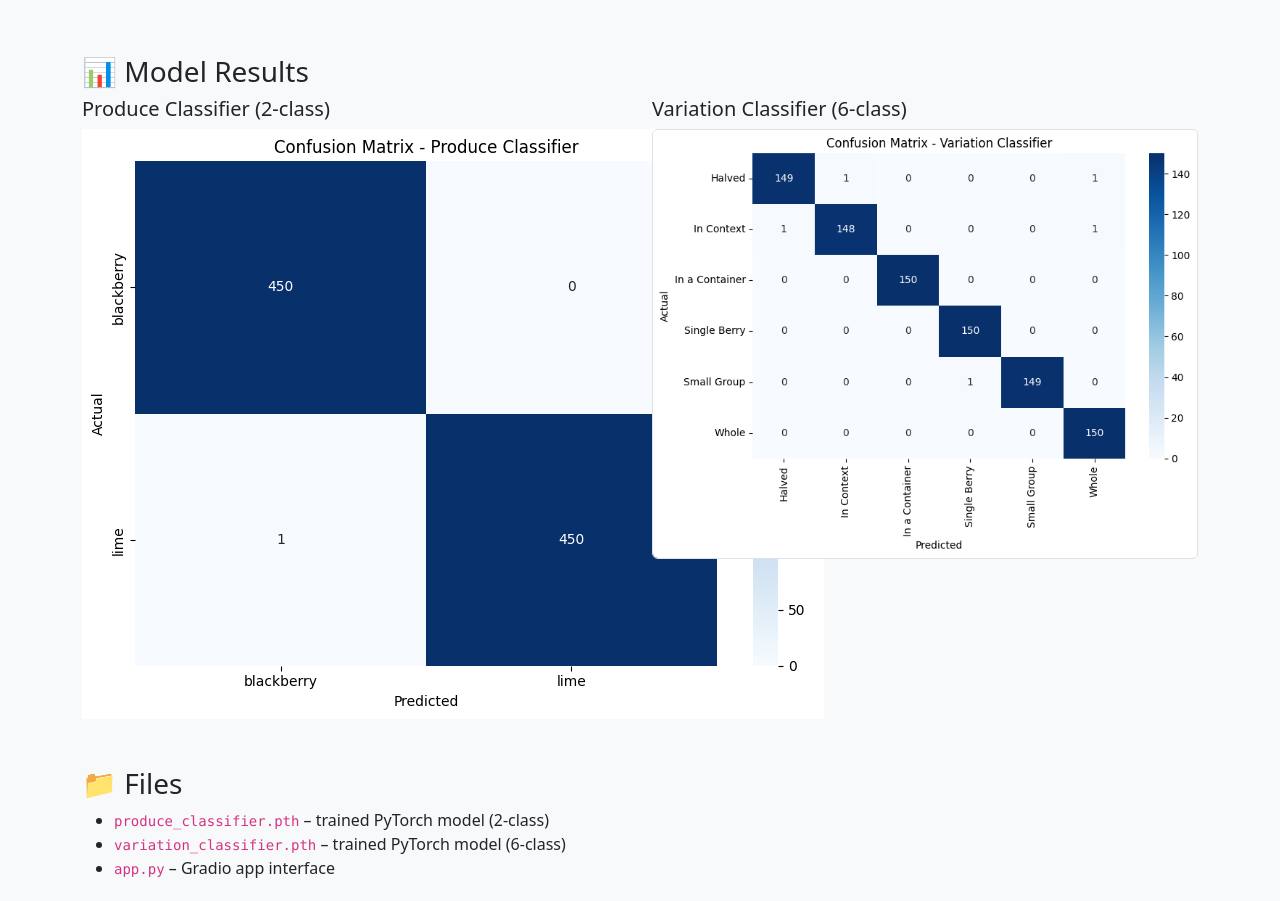
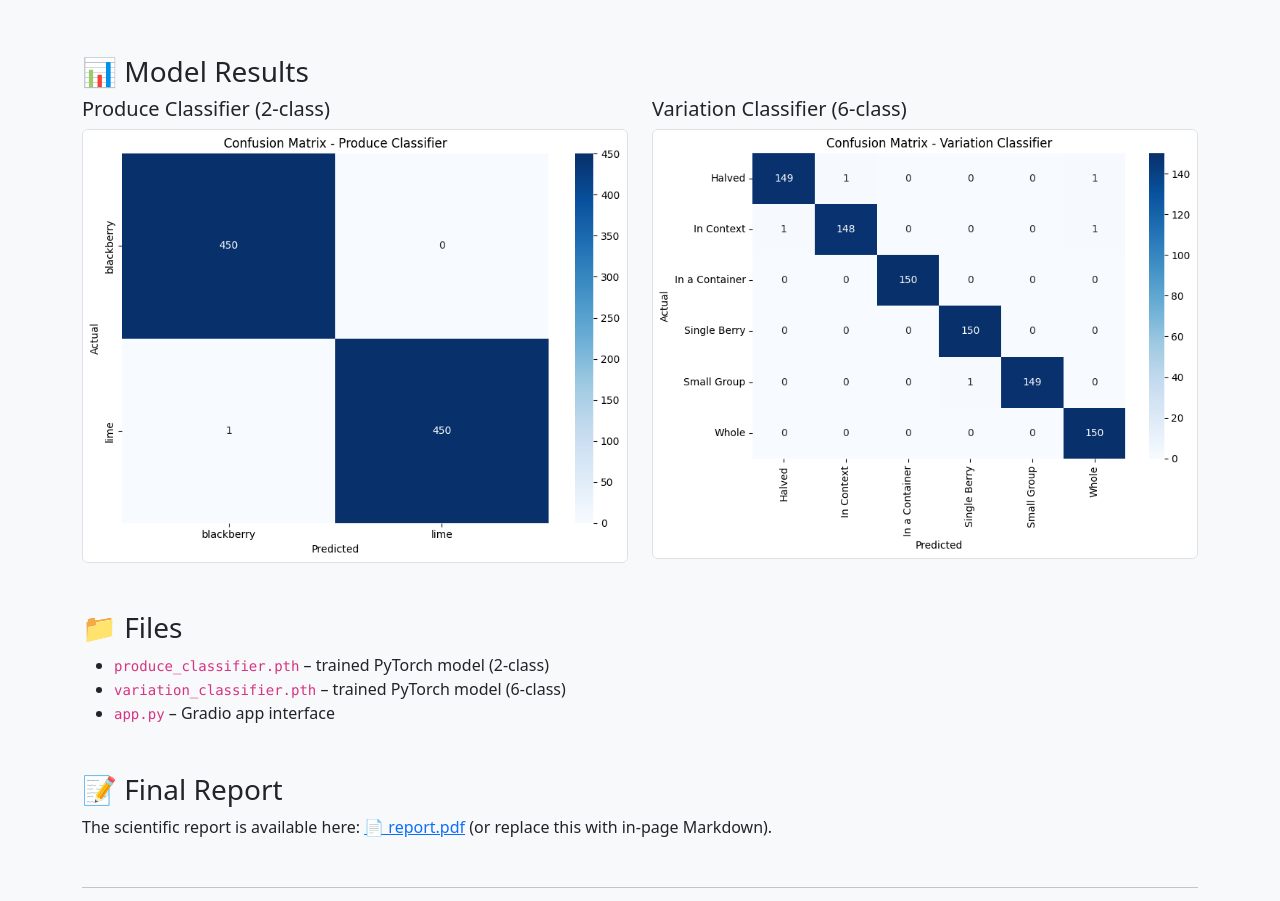
Before and after one commit to Meenakshisai/PatternRec_Project_Group4, a plain HTML site: page index.html in a window 1280 px wide. Shown: the part 540-1441 px from the top of the page. Drawn offline with nearby package versions, Linux system fonts and the light colour scheme.

Commit message:
Update index.html

```diff
--- a/index.html
+++ b/index.html
@@ -30,7 +30,7 @@
     <div class="row g-4">
       <div class="col-md-6">
         <h5>Produce Classifier (2-class)</h5>
-        <img src="https://github.com/Meenakshisai/PatternRec_Project_Group4/blob/3a90b877fce634e71dac84a6c5aaf83a4372892f/produce_confussion_matrix.png" />
+        <img src="produce_confussion_matrix.png" alt="Produce Confusion Matrix" class="img-fluid border rounded" />
       </div>
       <div class="col-md-6">
         <h5>Variation Classifier (6-class)</h5>
```
